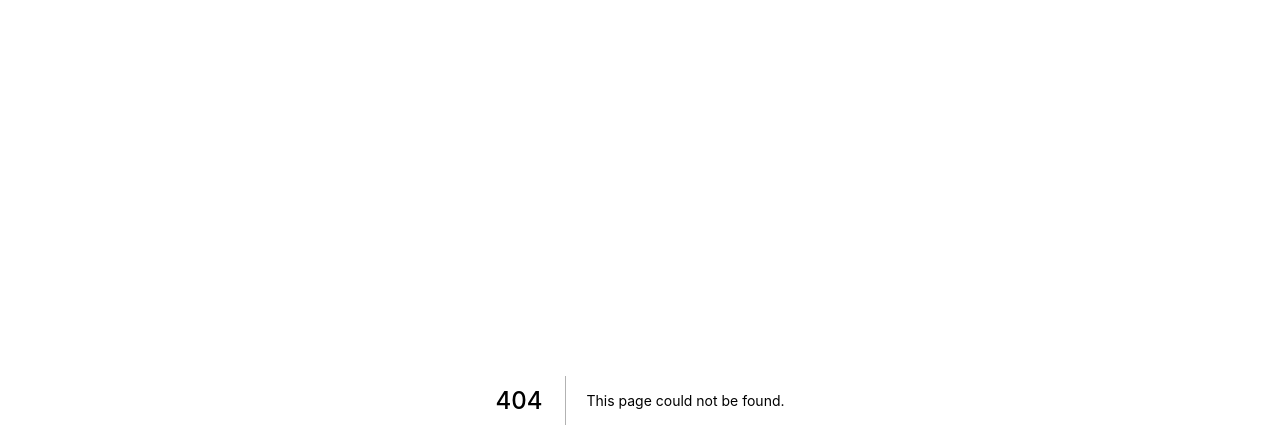
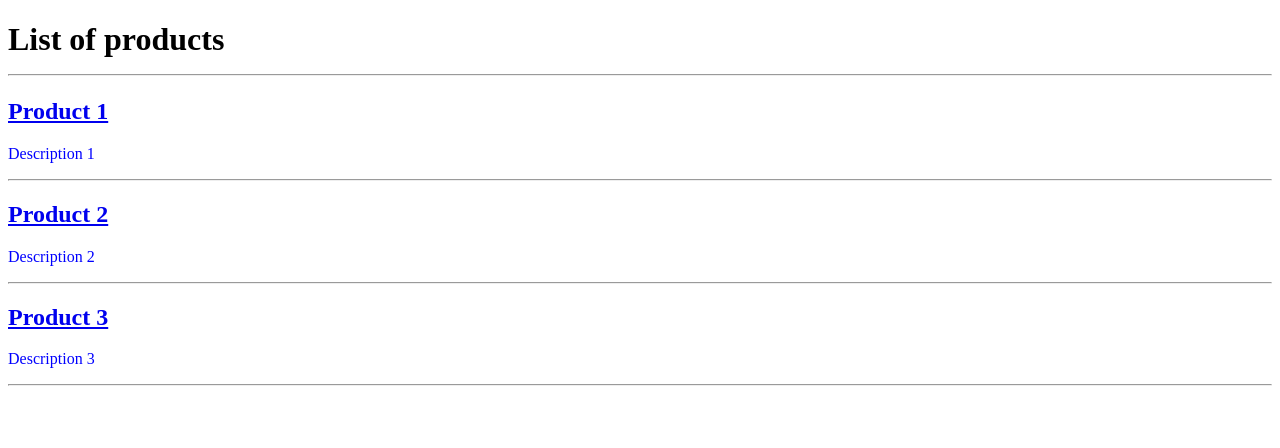
Before and after one commit to yaqubadesola/nextjs-projects, a Next.js app: page /products in a window 1280 px wide. Before the commit this address had no page. Shown: the top 448 px of the page. Built offline with nearby package versions, Linux system fonts and the light colour scheme; data requests are answered from the project's data file.

Commit message:
Adding Incremental Static Regenaration

```diff
--- /dev/null
+++ b/components/product.js
@@ -0,0 +1,20 @@
+import React from 'react'
+import Link from 'next/link'
+
+function Product({ product }) {
+  return (
+    <div>
+    <Link href={`products/${product.id}`} passHref>
+        <a>
+            <h2>{product.title}</h2>
+        </a>
+    </Link>
+
+        <p style={{color:"blue", fontSize:"1rem"}}>{product.description}</p>
+        <hr/>
+
+    </div>
+  )
+}
+
+export default Product
--- /dev/null
+++ b/db.json
@@ -0,0 +1,23 @@
+
+{
+    "products" :[
+            {
+            "id": 1,
+            "title": "Product 1",
+            "price": 1000,
+            "description": "Description 1"
+            },
+            {
+                "id": 2,
+                "title": "Product 2",
+                "price": 2000,
+                "description": "Description 2"
+            },
+            {
+                "id": 3,
+                "title": "Product 3",
+                "price": 1000,
+                "description": "Description 3"
+            }
+    ]
+}
--- a/package.json
+++ b/package.json
@@ -6,9 +6,11 @@
     "dev": "next dev",
     "build": "next build",
     "start": "next start",
-    "lint": "next lint"
+    "lint": "next lint",
+    "serve-json":"json-server --watch db.json --port 4000"
   },
   "dependencies": {
+    "json-server": "^0.17.0",
     "next": "12.1.6",
     "react": "18.1.0",
     "react-dom": "18.1.0"
--- /dev/null
+++ b/pages/products/index.js
@@ -0,0 +1,30 @@
+import React from 'react'
+import Product from '../../components/product'
+
+function ProductList({products}) {
+    return(
+        <>
+            <h1>List of products<hr/></h1>
+            {products.map(product => {
+                return(
+                    <div key={product.id}>
+                        <Product product={product}/>
+                    </div>
+                )
+            })}
+        </>
+    )
+
+}
+
+export default ProductList;
+
+export async function getStaticProps(){
+    const response = await fetch('http://localhost:4000/products')
+    const data = await response.json();
+    return {
+        props:{
+            products:data
+        },
+    }
+}
```
Also changed, not shown: pages/products/[productId].js (added, +48 -0 lines), 1 other file (tests, documents, lock files or other folders).
